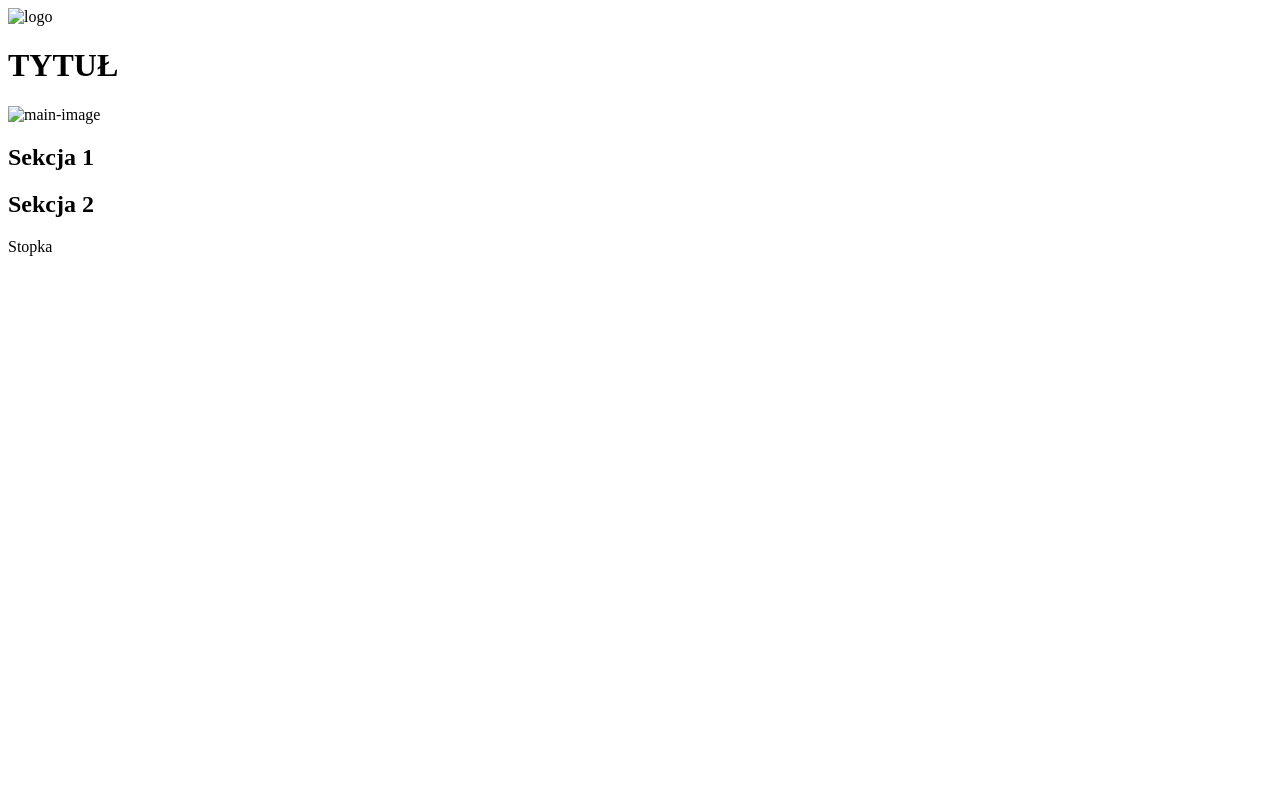
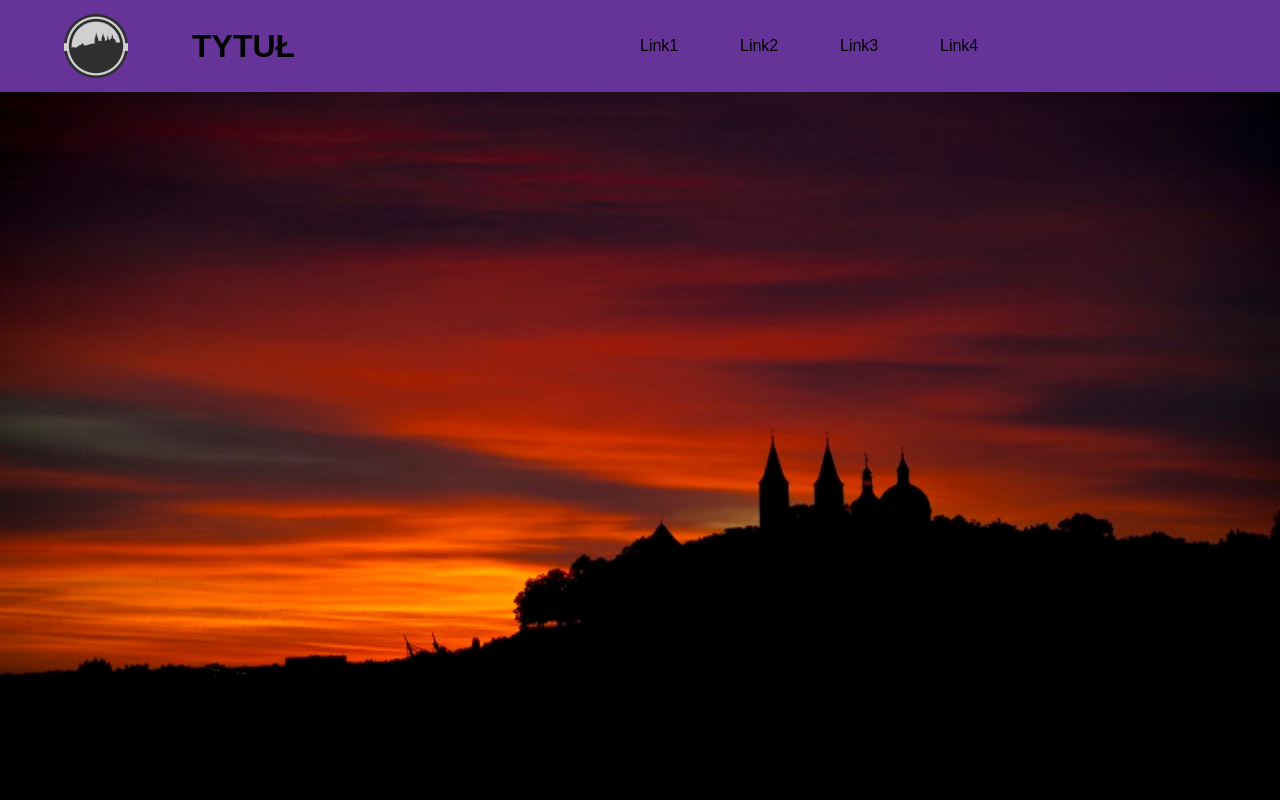
Before and after one commit to K0DIZ/HACKATHON, a plain HTML site: page index.html in a window 1280 px wide. Shown: the top 800 px of the page. Drawn offline with Linux system fonts and the light colour scheme.

Commit message:
Struktura HTML 2

```diff
--- a/index.html
+++ b/index.html
@@ -3,29 +3,33 @@
 <head>
     <meta charset="UTF-8">
     <meta name="viewport" content="width=device-width, initial-scale=1.0">
+    <link rel="icon" href="img/icon.png">
+    <link rel="stylesheet" href="style.css">
     <title>Document</title>
 </head>
 <body>
     <header>
         <div id="header-wrapper">
             <div id="logo">
-                <img src="" alt="logo">
+                <img src="img/icon.png" alt="logo">
             </div>
             <div id="title">
                 <h1>TYTUŁ</h1>
             </div>
             <div id="navigation">
-                <div id="navigation-wrapper">
-                    <!-- <ul>
-                        <li>
-
-                        </li>
-                    </ul> -->
-                </div>
+                <ul>
+                    <li>Link1</li>
+                    <li>Link2</li>
+                    <li>Link3</li>
+                    <li>Link4</li>
+                </ul>
+            </div>
+            <div id="navigation-wrapper-menu">
+                <img src="img/menu.svg" alt="menu">
             </div>
         </div>
         <div id="main-image">
-            <img src="" alt="main-image">
+            <img src="img/main-image.png" alt="main-image">
         </div>
     </header>
     <main>
@@ -33,23 +37,60 @@
             <section>
                 <div id="section-1">
                     <h2>Sekcja 1</h2>
+                    <p>
+                        Lorem ipsum dolor sit amet, consectetur adipiscing elit. In in orci ante. Etiam rhoncus ultricies magna, non efficitur massa ornare sed. Sed sed porta nisi, vel vehicula ante. Integer vitae luctus purus. Sed tellus libero, accumsan nec sem ac, tincidunt fringilla odio. Aliquam efficitur vel tortor ut pretium. Vivamus vitae laoreet lacus, vel facilisis risus. Duis quis feugiat turpis. Sed pharetra eros nec nisi rhoncus fringilla. Suspendisse potenti. Integer rhoncus tellus arcu, quis scelerisque tortor scelerisque et. Sed scelerisque efficitur orci, nec consectetur est mollis ac. Nullam dapibus vulputate turpis eget efficitur. Suspendisse dui tortor, fringilla nec blandit quis, pretium ut enim.
+
+                        Curabitur convallis eros sed tristique cursus. Suspendisse cursus venenatis turpis vel facilisis. Nulla iaculis nisl sed nisl pharetra, quis mollis ante dapibus. Cras vel mi arcu. Mauris quam quam, lobortis quis posuere eu, porttitor sed nulla. Integer consectetur orci a libero fermentum elementum. Etiam viverra nisl ut aliquam posuere. Praesent aliquam maximus mattis. Morbi posuere velit eu metus tristique, ac lobortis risus suscipit. Curabitur condimentum felis vel mi molestie, eu tristique mauris feugiat. Nam auctor, eros sed fringilla viverra, dolor tortor gravida est, eget tristique neque lorem non nisl. Nunc laoreet condimentum ante ut dapibus. Aenean tempus velit vitae orci tempus viverra. Vestibulum volutpat non eros ac vulputate. Ut eget leo lorem. Vivamus feugiat arcu non quam mollis aliquet.
+                    </p>
                 </div>
             </section>
             <section>
                 <div id="section-2">
                     <h2>Sekcja 2</h2>
+                    <p> Lorem ipsum dolor sit amet, consectetur adipiscing elit. In in orci ante. Etiam rhoncus ultricies magna, non efficitur massa ornare sed. Sed sed porta nisi, vel vehicula ante. Integer vitae luctus purus. Sed tellus libero, accumsan nec sem ac, tincidunt fringilla odio. Aliquam efficitur vel tortor ut pretium. Vivamus vitae laoreet lacus, vel facilisis risus. Duis quis feugiat turpis. Sed pharetra eros nec nisi rhoncus fringilla. Suspendisse potenti. Integer rhoncus tellus arcu, quis scelerisque tortor scelerisque et. Sed scelerisque efficitur orci, nec consectetur est mollis ac. Nullam dapibus vulputate turpis eget efficitur. Suspendisse dui tortor, fringilla nec blandit quis, pretium ut enim.
+
+                        Curabitur convallis eros sed tristique cursus. Suspendisse cursus venenatis turpis vel facilisis. Nulla iaculis nisl sed nisl pharetra, quis mollis ante dapibus. Cras vel mi arcu. Mauris quam quam, lobortis quis posuere eu, porttitor sed nulla. Integer consectetur orci a libero fermentum elementum. Etiam viverra nisl ut aliquam posuere. Praesent aliquam maximus mattis. Morbi posuere velit eu metus tristique, ac lobortis risus suscipit. Curabitur condimentum felis vel mi molestie, eu tristique mauris feugiat. Nam auctor, eros sed fringilla viverra, dolor tortor gravida est, eget tristique neque lorem non nisl. Nunc laoreet condimentum ante ut dapibus. Aenean tempus velit vitae orci tempus viverra. Vestibulum volutpat non eros ac vulputate. Ut eget leo lorem. Vivamus feugiat arcu non quam mollis aliquet. </p>
                 </div>
             </section>
             <section>
                 <div id="kafelki">
-
+                    <div class="kafelek">
+                        1
+                    </div>
+                    <div class="kafelek">
+                        2
+                    </div>
+                    <div class="kafelek">
+                        3
+                    </div>
+                    <div class="kafelek">
+                        4
+                    </div>
+                    <div class="kafelek">
+                        5
+                    </div>
+                    <div class="kafelek">
+                        6
+                    </div>
+                    <div class="kafelek">
+                        7
+                    </div>
+                    <div class="kafelek">
+                        8
+                    </div>
+                    <div class="kafelek">
+                        9
+                    </div>
+                    <div class="kafelek">
+                        10
+                    </div>
                 </div>
             </section>
         </div>
     </main>
     <footer>
         <div id="footer-wrapper">
-            Stopka
+            <p>Stopka</p>
         </div>
     </footer>
 </body>
--- /dev/null
+++ b/style.css
@@ -0,0 +1,117 @@
+* {
+    font-family: Arial;
+    padding: 0;
+    margin: 0;
+    box-sizing: border-box;
+}
+body {
+    height: 100vh;
+}
+#header-wrapper {
+    display: flex;
+    height: 92px;
+    background-color: rebeccapurple;
+}
+#logo {
+    width: 15%;
+    display: flex;
+    align-items: center;
+    justify-content: center;
+}
+#logo img{
+    width: 64px;
+}
+#title {
+    display: flex;
+    align-items: center;
+    justify-content: left;
+    width: 35%;
+    text-align: center;
+}
+
+#main-image {
+    width: 100vw;
+}
+main {
+    display: flex;
+    justify-content: center;
+}
+#main-image img {
+    width: 100vw;
+}
+#main-wrapper {
+    display: flex;
+    flex-direction: column;
+    align-items: center;
+    width: 100vw;
+    background-color: aqua;
+}
+#main-wrapper section {
+    width: 100%;
+    margin: 50px;
+}
+#footer-wrapper {
+    height: 64px;
+    background-color: blue;
+}
+#navigation {
+    display: flex;
+    align-items: center;
+    justify-content: center;
+    width: 50%;
+}
+#navigation-wrapper-menu img {
+    width: 64px;
+}
+#navigation-wrapper-menu {
+    display: flex;
+    justify-content: right;
+    align-items: center;
+    width: 48%;
+}
+#navigation {
+    display: none;
+}
+#kafelki {
+    display: flex;
+    flex-wrap: wrap;
+    justify-content: center;
+    align-items: center;
+    width: 100%;
+
+}
+.kafelek {
+    margin: 10px;
+    width: 25%;
+    height: 100px;
+    background-color: cadetblue;
+    display: flex;
+    align-items: center;
+    justify-content: center;
+}
+@media screen and (min-width: 700px) {
+
+    #navigation-wrapper-menu {
+        display: none;
+    }
+    #navigation {
+        display: flex;
+        justify-content: space-between;
+
+    }
+    ul {
+        display: flex;
+        align-items: center;
+        justify-content: space-around;
+    }
+    li {
+        display: inline-block;
+        width: 100px;
+    }
+    #main-wrapper section {
+        width: 90%;
+    }
+    #main-wrapper {
+        width: 70vw;
+    }
+}
```
Also changed, not shown: img/arrow.svg (added), img/icon.png (added), img/icon2.png (added), img/main-image.png (added), img/menu.svg (added).
